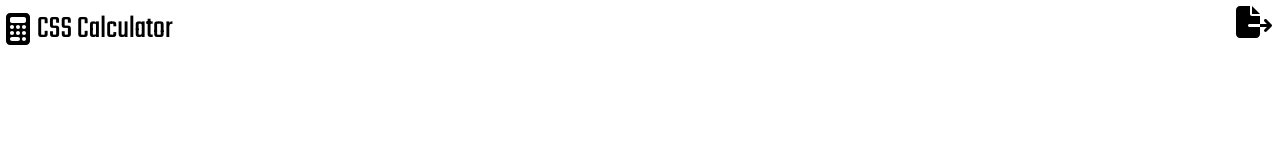
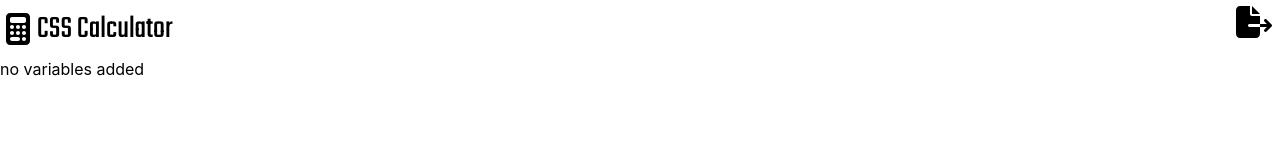
Before and after one commit to divyanshchahar/csscalculator, a React (Create React App) app in the folder client/: page / in a window 1280 px wide. Shown: the top 160 px of the page. Built offline with nearby package versions, Linux system fonts and the light colour scheme.

Commit message:
integrated new functionality in App.js

```diff
--- a/client/src/App.js
+++ b/client/src/App.js
@@ -1,10 +1,13 @@
 import TopNavBar from "./layouts/TopNavBar";
+import ListOfVar from "./layouts/ListOfVar";
+
 import "./App.css";
 
 function App() {
   return (
     <>
       <TopNavBar />
+      <ListOfVar />
     </>
   );
 }
```
